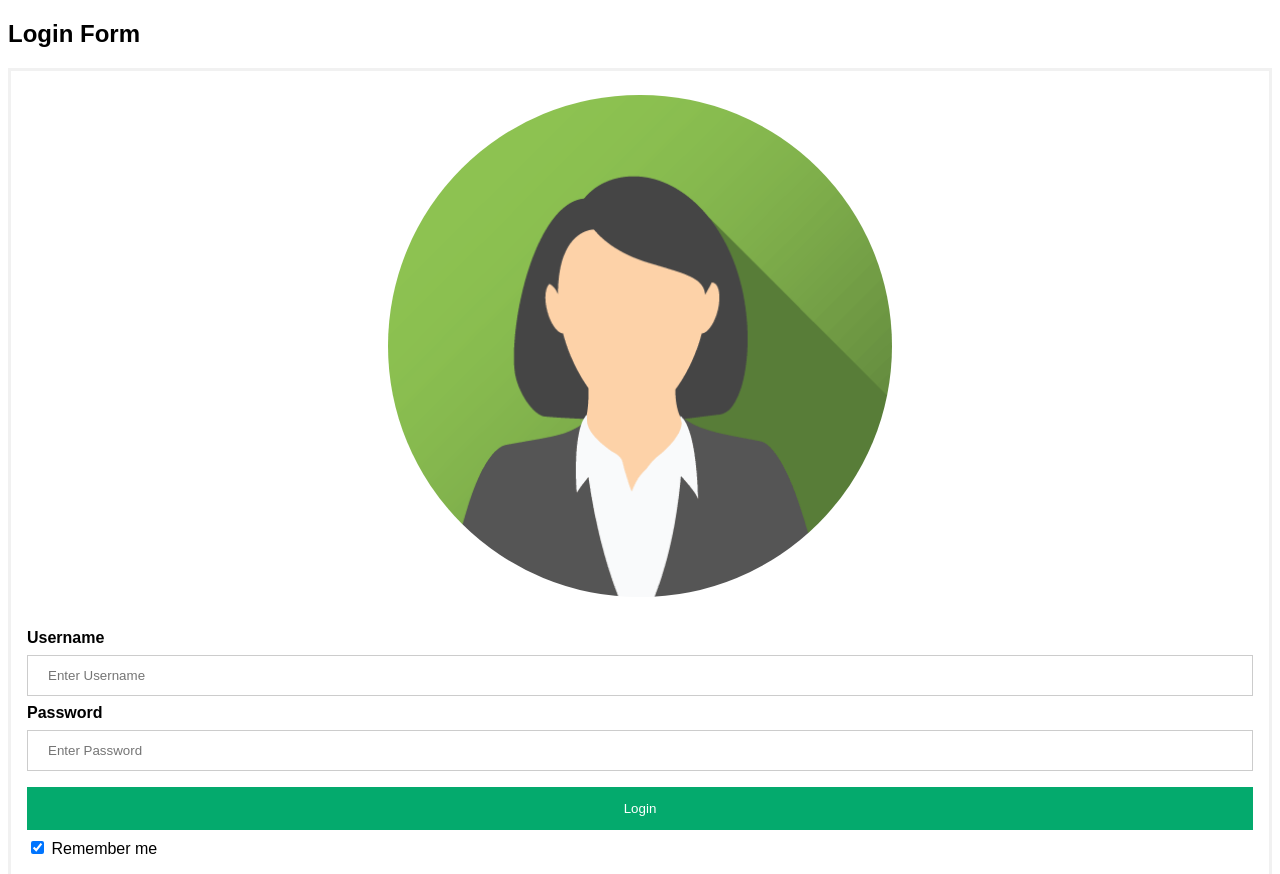
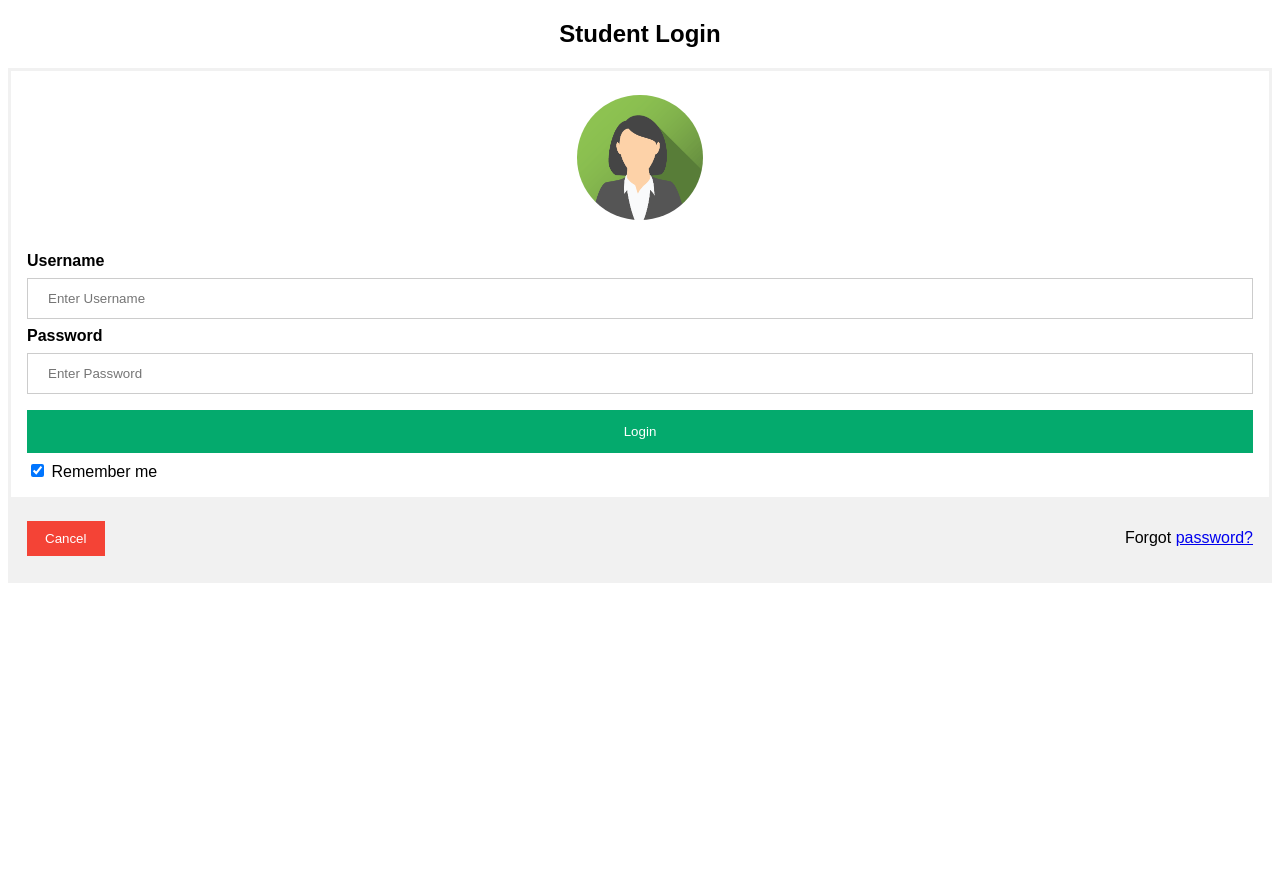
Before and after one commit to ravi2krishna/login-2412, a plain HTML site: page index.html in a window 1280 px wide. Shown: the top 874 px of the page. After the commit the page ends 800 px from the top, so only its background shows below. Drawn offline with Linux system fonts and the light colour scheme.

Commit message:
update image size & alignment of text to center position

```diff
--- a/index.html
+++ b/index.html
@@ -41,7 +41,7 @@ button:hover {
 }
 
 img.avatar {
-  width: 40%;
+  width: 10%;
   border-radius: 50%;
 }
 
@@ -68,7 +68,7 @@ span.psw {
 </head>
 <body>
 
-<h2>Login Form</h2>
+<center><h2>Student Login</h2></center>
 
 <form action="/action_page.php" method="post">
   <div class="imgcontainer">
```
